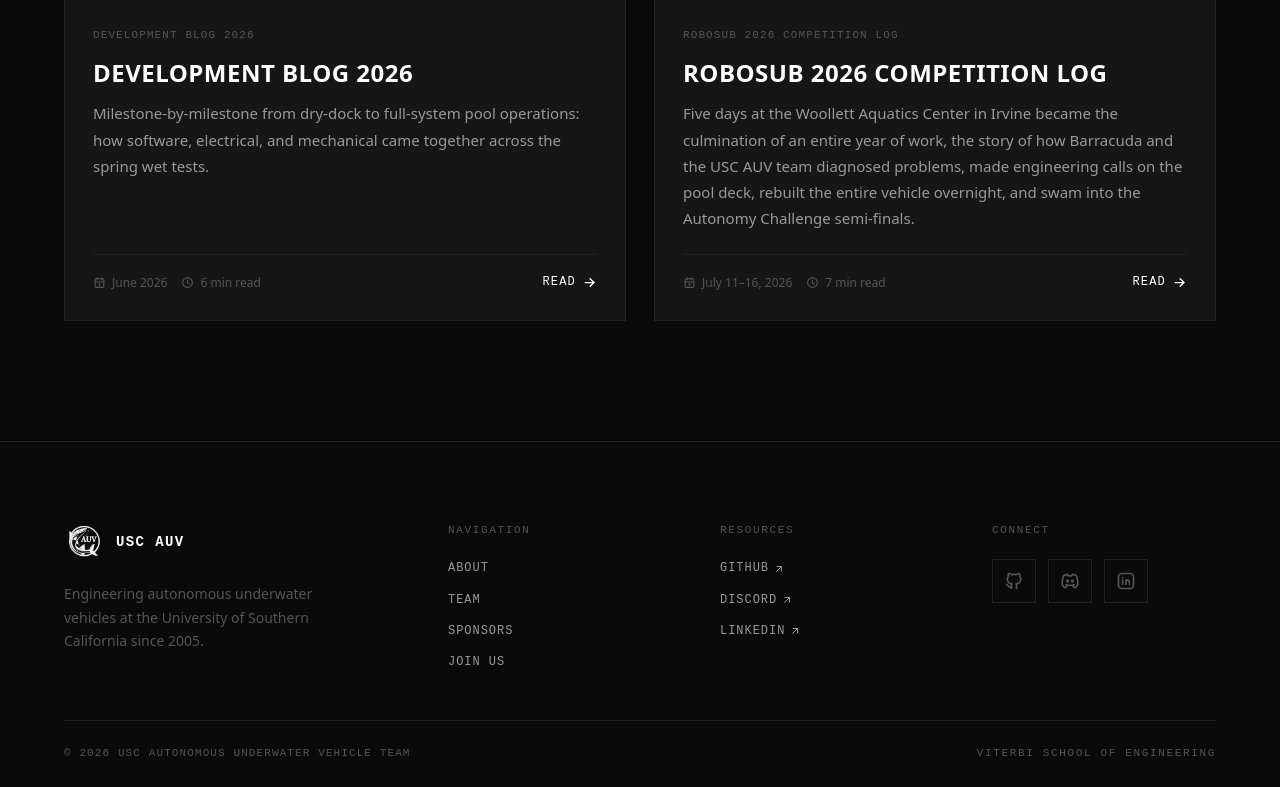
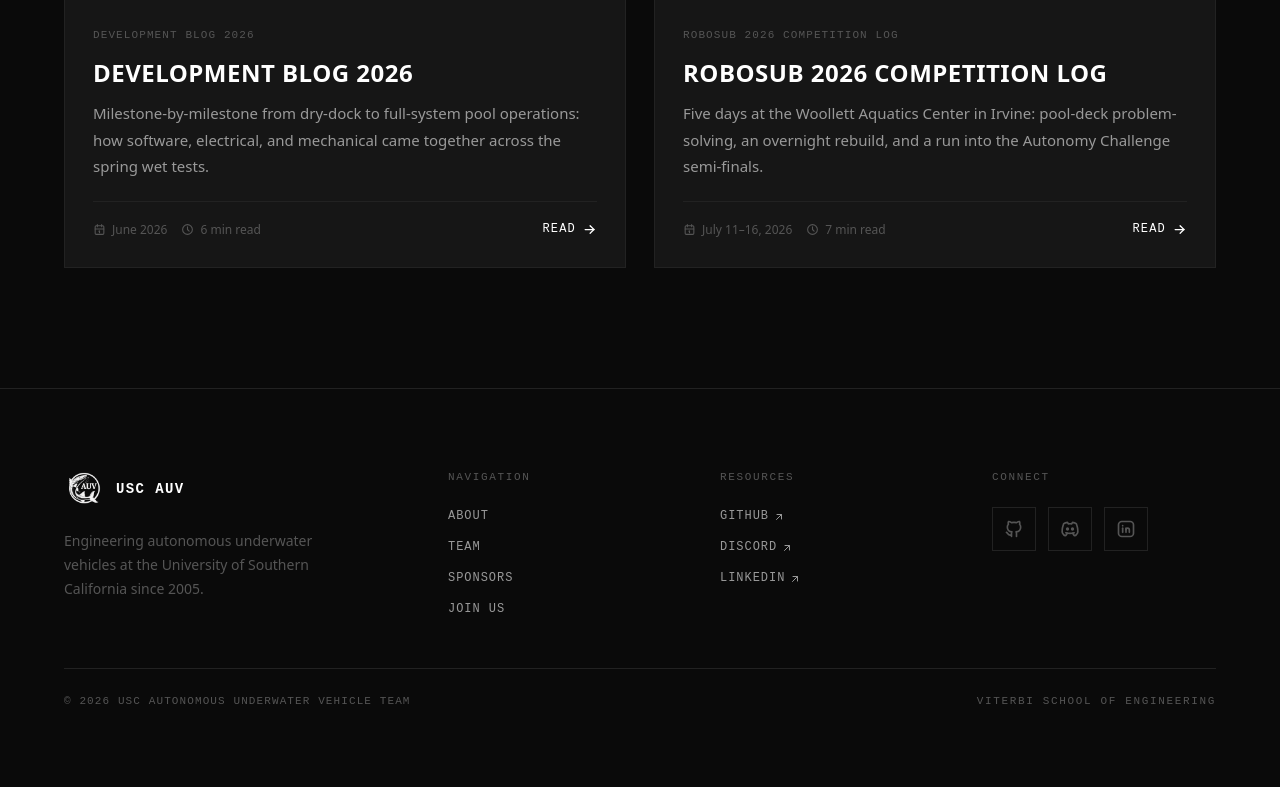
Before and after one commit to usc-robosub/usc-robosub.github.io, a Next.js app: page /blog in a window 1280 px wide. Shown: the part 1243-2030 px from the top of the page. After the commit the page ends 1977 px from the top, so only its background shows below. Built offline with nearby package versions, Linux system fonts and the light colour scheme.

Commit message:
Balance blog index card intros to equal length

```diff
--- a/src/app/blog/page.tsx
+++ b/src/app/blog/page.tsx
@@ -41,8 +41,7 @@ const cards: BlogCard[] = [
     label: "ROBOSUB 2026 COMPETITION LOG",
     title: "RoboSub 2026 Competition Log",
     excerpt:
-      compPost?.excerpt ??
-      "Six days in Irvine, an overnight rebuild, and a run into the Autonomy Challenge semi-finals.",
+      "Five days at the Woollett Aquatics Center in Irvine: pool-deck problem-solving, an overnight rebuild, and a run into the Autonomy Challenge semi-finals.",
     image: compPost?.image ?? "/barracuda.jpg",
     date: compPost?.date ?? "July 2026",
     readTime: compPost?.readTime ?? "7 min read",
```
